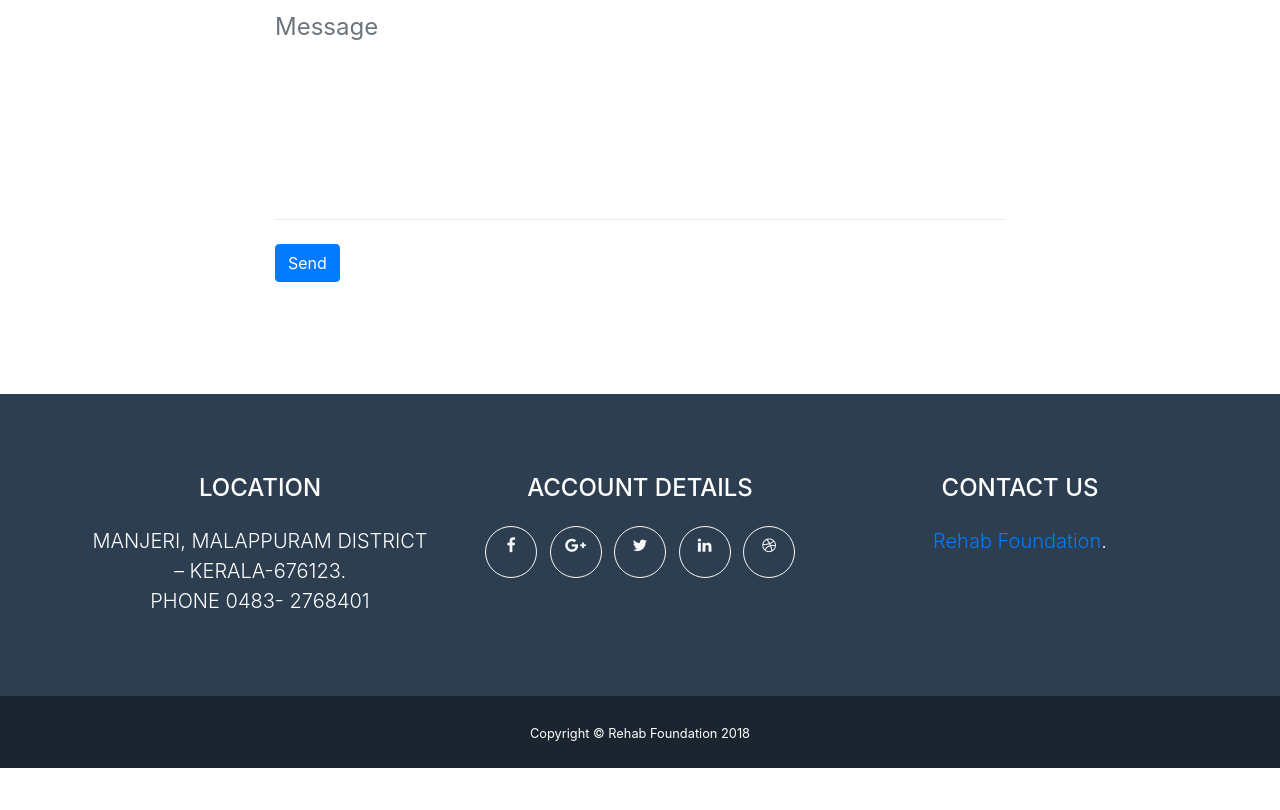
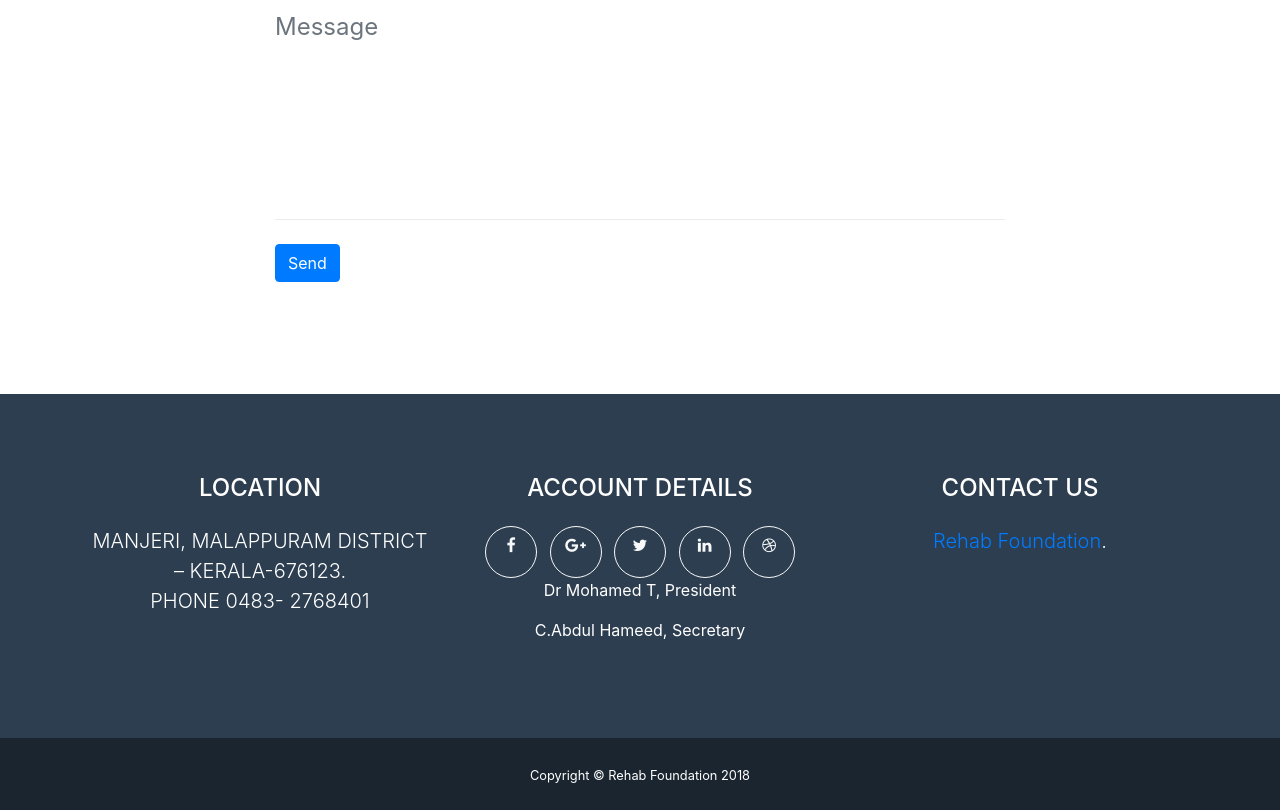
Before and after one commit to hajamca/rehabfoundation, a website with bundled scripts: page index.html in a window 1280 px wide. Shown: the part 3148-3958 px from the top of the page. Before the commit the page ends 3916 px from the top, so only its background shows below. Built offline with nearby package versions, Linux system fonts and the light colour scheme; files whose address does not match are found by name.

Commit message:
office bearers update

```diff
--- a/index.html
+++ b/index.html
@@ -243,6 +243,8 @@
                 </a>
               </li>
             </ul>
+            <p>Dr Mohamed T, President</p>
+            <p>C.Abdul Hameed, Secretary </p>
           </div>
           <div class="col-md-4">
             <h4 class="text-uppercase mb-4">Contact Us</h4>
```
